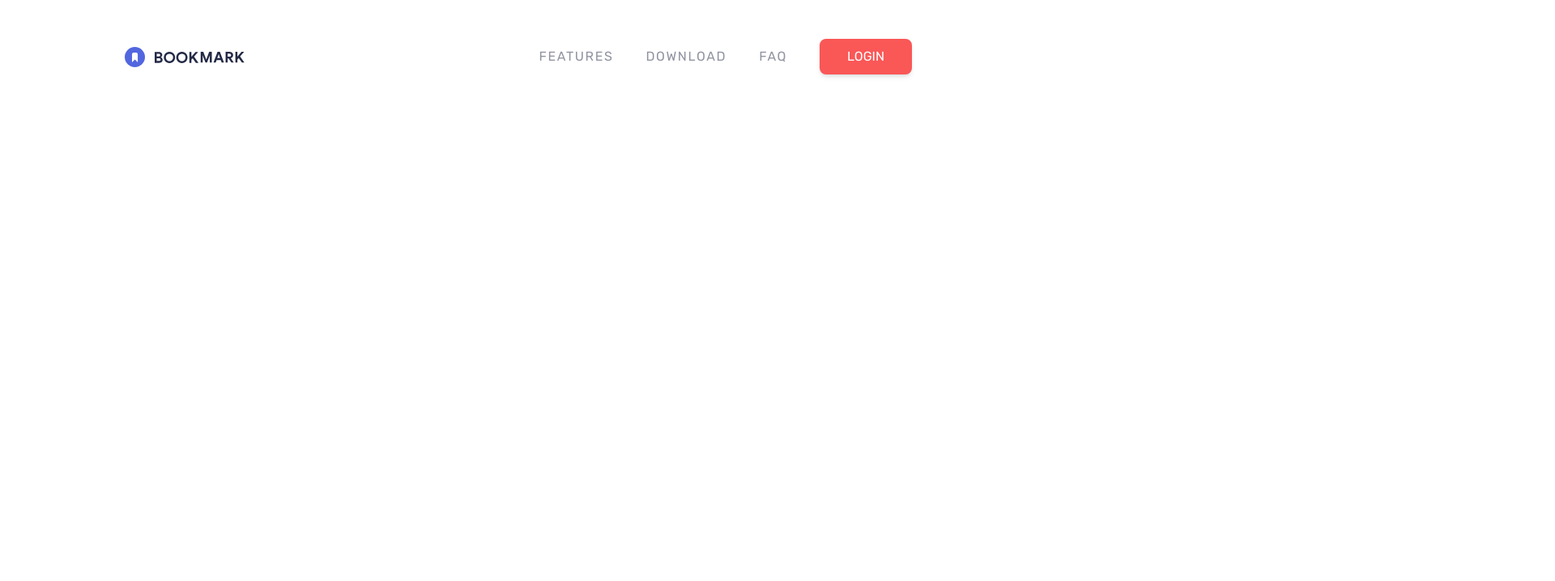
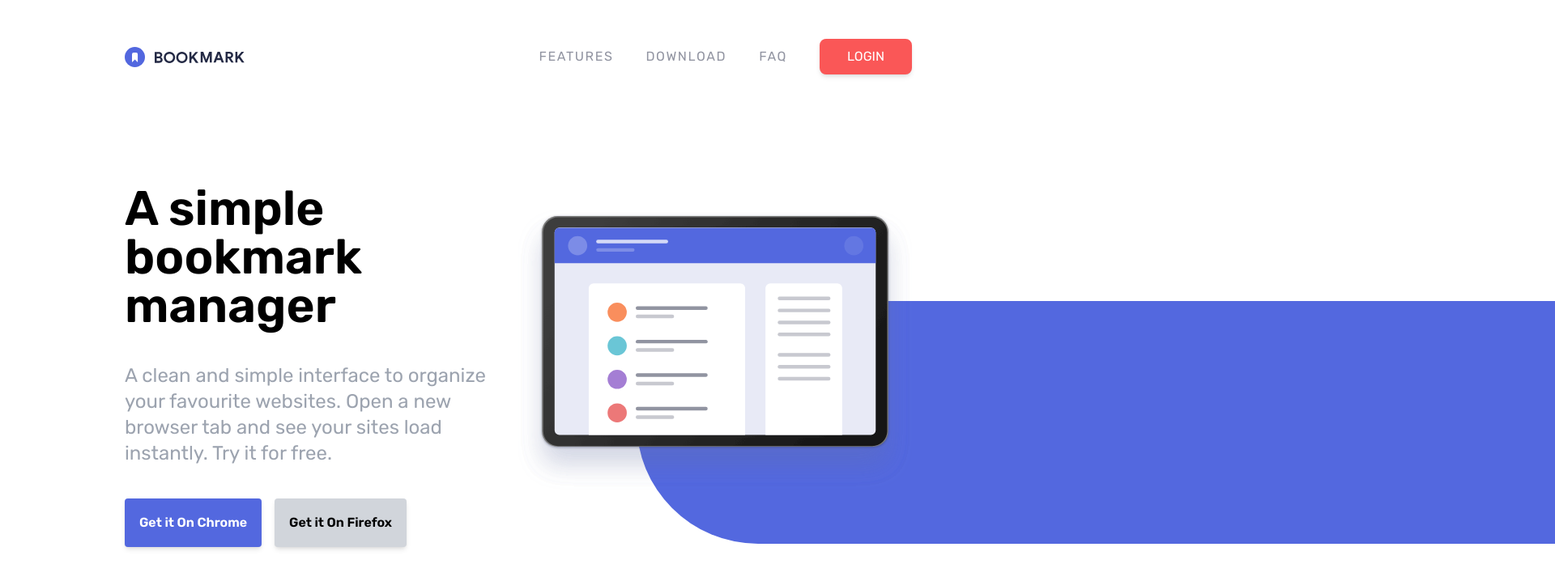
Before and after one commit to SJovis/bookmark, a website: page index.html in a window 1280 px wide. Shown: the top 718 px of the page at 81% size, 1920 px wide, since content can reach past the window. Drawn offline with Linux system fonts and the light colour scheme.

Commit message:
hero section

```diff
--- a/index.html
+++ b/index.html
@@ -14,6 +14,7 @@
     <title>Bookmark Website</title>
   </head>
   <body class="overflow-hidden">
+    <!-- NAVBAR -->
     <nav class="container relative mx-auto p-6">
       <!-- Flex Container for nav items -->
       <div class="flex items-center justify-between space-x-20 my-6">
@@ -40,5 +41,53 @@
         </div>
       </div>
     </nav>
+
+    <!-- HERO Section -->
+    <section id="hero">
+      <!-- Container for Image & Content -->
+      <div
+        class="container flex flex-col-reverse mx-auto p-6 lg:flex-row lg:mb-0"
+      >
+        <!-- Content -->
+        <div class="flex flex-col space-y-10 lg:mt-16 lg:w-1/2">
+          <h1
+            class="text-3xl font-semibold text-center lg:text-6xl lg:text-left"
+          >
+            A simple bookmark manager
+          </h1>
+          <p
+            class="max-w-md mx-auto text-lg text-center text-gray-400 lg:text-2xl lg:text-left lg:mt-0 lg:mx-0"
+          >
+            A clean and simple interface to organize your favourite websites.
+            Open a new browser tab and see your sites load instantly. Try it for
+            free.
+          </p>
+          <!-- Buttons container -->
+          <div
+            class="flex items-center justify-center w-full space-x-4 lg:justify-start"
+          >
+            <a
+              href="#"
+              class="p-4 text-sm font-semibold text-white bg-softBlue rounded shadow-md border-2 border-softBlue md:text-base hover:bg-white hover:text-softBlue"
+              >Get it On Chrome</a
+            >
+            <a
+              href="#"
+              class="p-4 text-sm font-semibold text-black bg-gray-300 rounded shadow-md border-2 border-gray-300 md:text-base hover:bg-white hover:text-gray-600"
+              >Get it On Firefox</a
+            >
+          </div>
+        </div>
+        <!-- Image -->
+        <div class="relative mx-auto lg:mx-0 lg:mb-0 lg:w-1/2">
+          <div class="bg-hero"></div>
+          <img
+            src="images/illustration-hero.svg"
+            alt=""
+            class="relative z-10 lg:top-24 xl:top-0 overflow-x-visible"
+          />
+        </div>
+      </div>
+    </section>
   </body>
 </html>
--- a/input.css
+++ b/input.css
@@ -1,3 +1,12 @@
 @tailwind base;
 @tailwind components;
 @tailwind utilities;
+
+@media (min-width: 1020px) {
+  .bg-hero {
+    width: 2000px;
+    height: 300px;
+    left: 30%;
+    @apply absolute rounded-l-full top-52 bg-softBlue;
+  }
+}
```
Also changed, not shown: css/style.css.
